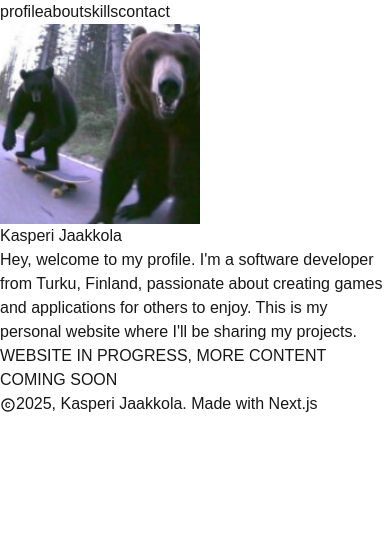
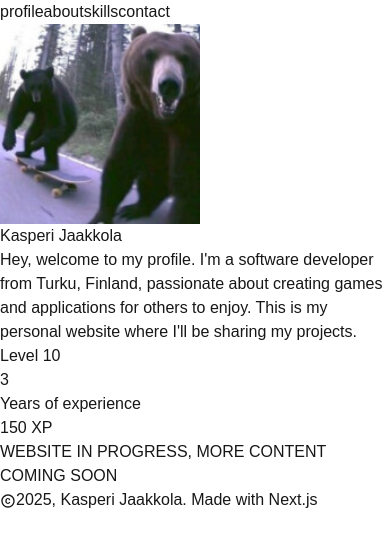
Before and after one commit to qkas/qkas.github.io, a Next.js app: page / in a window 390 px wide. Shown: the top 546 px of the page. Built offline with nearby package versions, Linux system fonts and the light colour scheme.

Commit message:
Added level section and improved responsiveness

```diff
--- a/src/components/top-section.tsx
+++ b/src/components/top-section.tsx
@@ -3,29 +3,29 @@ import Link from "next/link";
 
 export default function TopSection() {
   return (
-    <main className="md:mt-10 font-[family-name:var(--font-geist-mono)]">
-      <div className="flex">
+    <main className="flex flex-wrap justify-center items-center md:justify-start sm:gap-10 gap-5 md:mt-10 font-[family-name:var(--font-geist-mono)]">
       <Link
         href="https://www.linkedin.com/in/kasperi-jaakkola/"
         className="hover:scale-105 transition min-w-32"
         rel="noopener noreferrer" target="_blank"
       >
         <Image
-            className="border-foreground border-2"
+          className="border-foreground border-2 rounded-lg"
           src="/bear.png"
           alt="Profile"
           width={200}
           height={200}
         />
       </Link>
-        <div className="sm:mx-10 mx-5">
+      <div className="flex flex-col md:text-start text-center">
         <Link
           href="https://www.linkedin.com/in/kasperi-jaakkola/"
           className="font-bold text-3xl md:text-5xl lg:text-6xl hover:scale-105 hover:underline hover:uppercase transition"
           rel="noopener noreferrer" target="_blank"
         > Kasperi Jaakkola
         </Link>
-          <section className="text-sm md:text-base lg:text-lg mt-4 md:mt-6 flex-wrap max-w-xl">
+        <div className="grid md:grid-cols-[1fr_auto] gap-2 sm:gap-6 items-center mt-4 md:mt-6 max-w-xl">
+          <section className="text-sm md:text-base lg:text-lg flex-wrap">
             Hey, welcome to my profile. I'm a software developer from {" "}
             <Link
               href="https://www.google.com/search?q=turku+finland"
@@ -37,6 +37,20 @@ export default function TopSection() {
           </section>
         </div>
       </div>
+      <section className="flex flex-col py-5 md:pl-10 mx-auto items-center md:items-start">
+        <h1 className="font-bold text-2xl mb-5 md:text-3xl">
+          Level <span className="border-foreground text-lg md:text-xl font-light border-2 p-1 rounded-full">10</span>
+        </h1>
+        <div className="border-2 rounded-lg flex items-center p-2 md:p-5 gap-2 md:gap-4">
+          <div className="px-2 text-3xl md:text-5xl">
+            3
+          </div>
+          <div className="flex flex-col">
+            <h1 className="text-lg md:text-xl font-bold">Years of experience</h1>
+            <h2 className="text-sm md:text-base">150 XP</h2>
+          </div>
+        </div>
+      </section>
     </main>
-  )
+  );
 }
```
Lines whose indentation alone changed are shown as unchanged.
